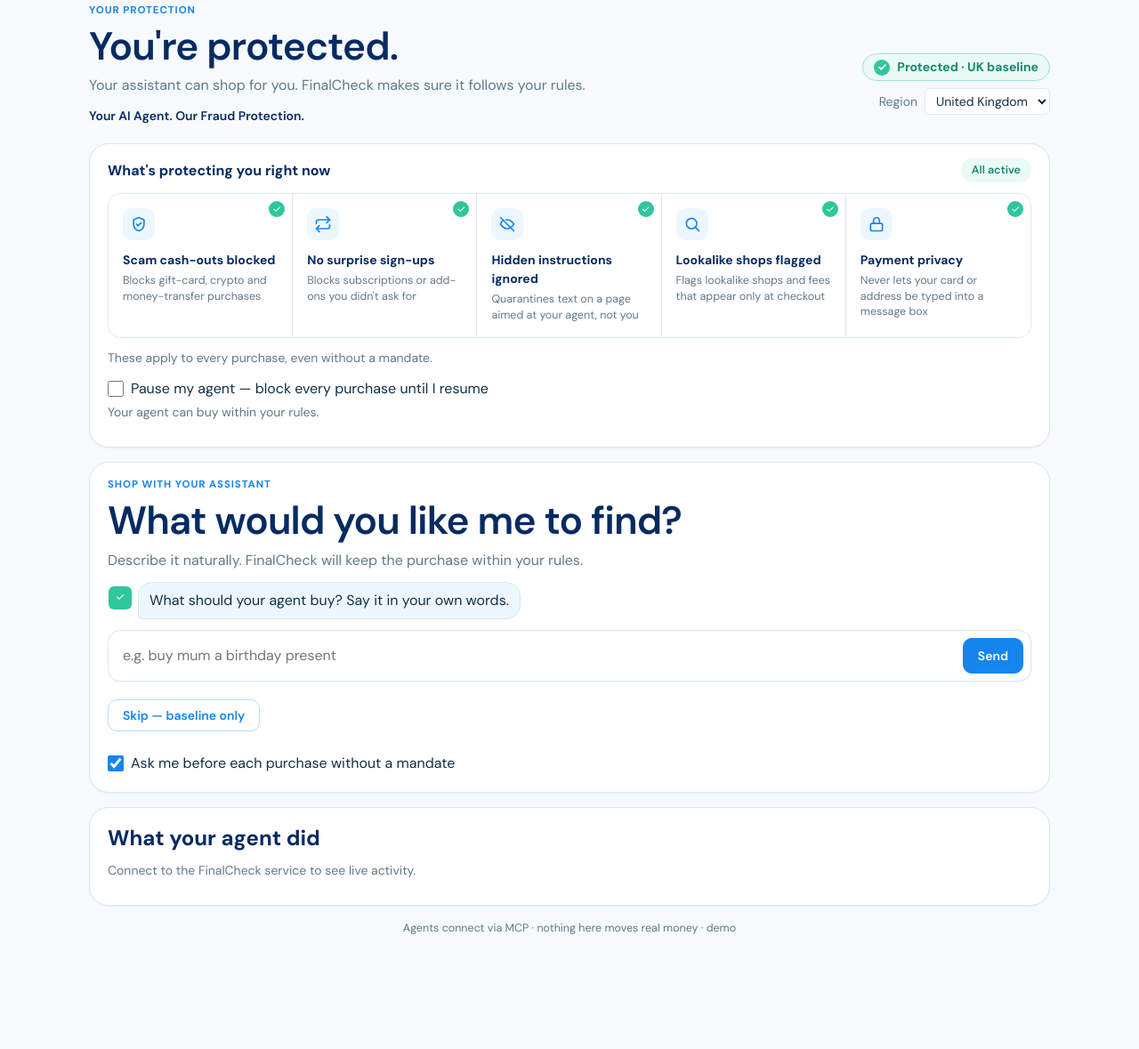
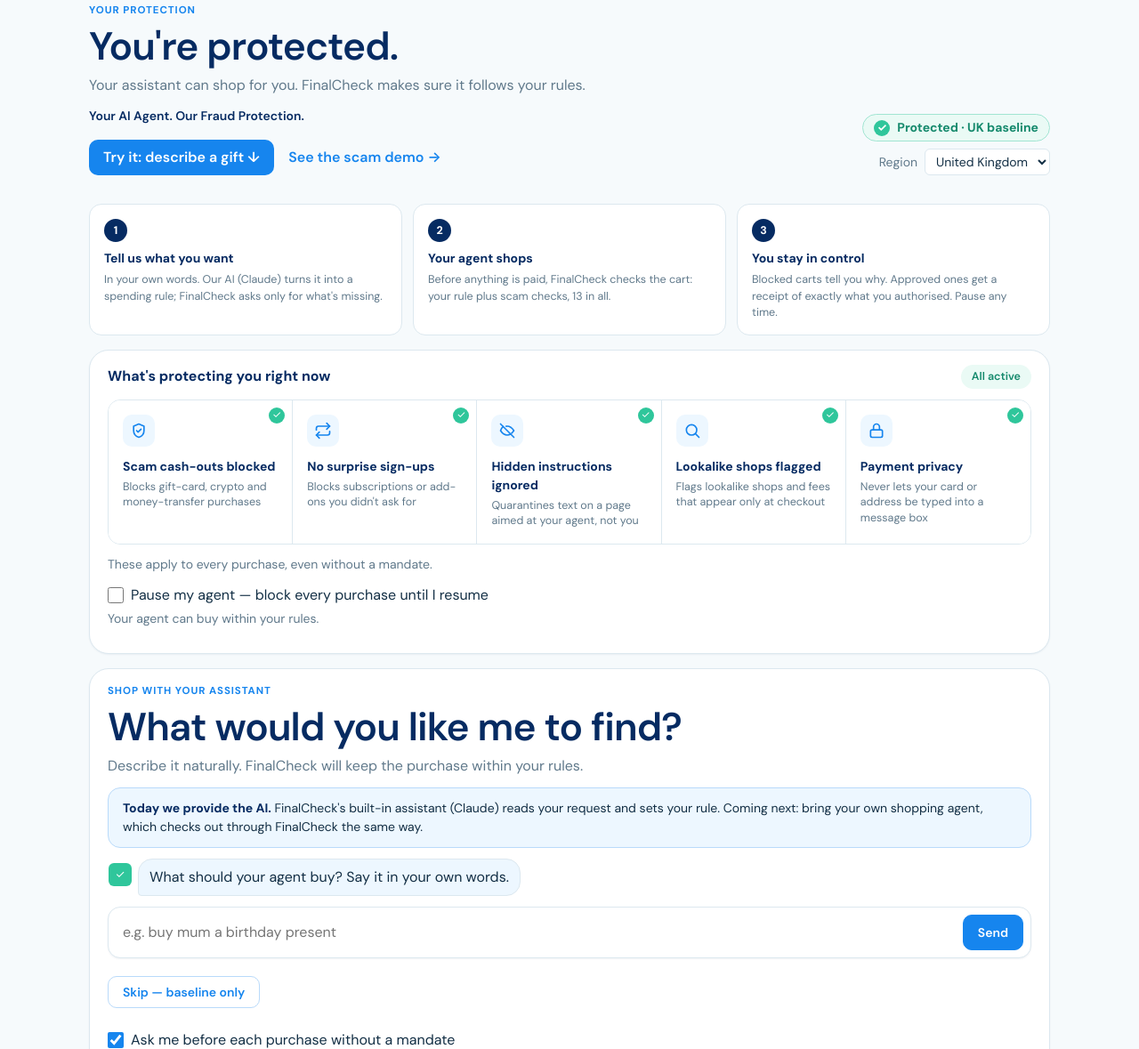
Before and after one commit to thekashifnazir/finalcheck, a website with bundled scripts: page app/public/index.html in a window 1280 px wide. Shown: the part 117-1296 px from the top of the page at 89% size. Before the commit the page ends 1214 px from the top, so only its background shows below. Built offline with nearby package versions, Linux system fonts and the light colour scheme; files whose address does not match are found by name.

Commit message:
Consumer view: how it works, try-it CTA, AI provided today and bring-your-own-agent next

```diff
--- a/app/public/consumer.css
+++ b/app/public/consumer.css
@@ -342,6 +342,33 @@ body[data-paused="1"] #c-pause-note {
 .c-feed-meta { color: var(--c-ink-muted); font-size: var(--c-text-xs); }
 #c-activity .c-feed-meta time { display: inline; font-size: inherit; }
 
+/* ── how it works + CTA + note ── */
+html { scroll-behavior: smooth; }
+.c-hero-cta { display: flex; flex-wrap: wrap; align-items: center; gap: var(--c-space-4); margin-top: var(--c-space-4); }
+.c-cta {
+  background: var(--c-accent); color: var(--c-ink-inverse); text-decoration: none; font-weight: var(--c-weight-semi);
+  padding: var(--c-space-2) var(--c-space-4); border-radius: var(--c-radius-md);
+}
+.c-cta:hover { background: var(--c-accent-hover); }
+.c-cta-link { color: var(--c-accent); font-weight: var(--c-weight-semi); text-decoration: none; }
+.c-steps { list-style: none; padding: 0; margin: 0 0 var(--c-space-4); display: grid; grid-template-columns: repeat(auto-fit, minmax(220px, 1fr)); gap: var(--c-space-3); }
+.c-steps li {
+  display: flex; flex-direction: column; gap: var(--c-space-1);
+  background: var(--c-surface); border: var(--c-border) solid var(--c-line); border-radius: var(--c-radius-inner);
+  padding: var(--c-space-4);
+}
+.c-step-icon {
+  width: var(--c-chat-avatar-size); height: var(--c-chat-avatar-size); display: grid; place-items: center; margin-bottom: var(--c-space-1);
+  background: var(--c-navy); color: var(--c-ink-inverse); border-radius: var(--c-radius-pill); font-size: var(--c-text-xs); font-weight: var(--c-weight-bold);
+}
+.c-steps strong { color: var(--c-heading); font-size: var(--c-text-sm); }
+.c-steps span:last-child { color: var(--c-ink-muted); font-size: var(--c-text-xs); line-height: 1.45; }
+.c-note {
+  background: var(--c-surface-alt); border: var(--c-border) solid var(--c-accent-tint-strong); border-radius: var(--c-radius-inner);
+  padding: var(--c-space-3) var(--c-space-4); font-size: var(--c-text-sm); color: var(--c-ink);
+}
+.c-note strong { color: var(--c-heading); }
+
 @media (max-width: 760px) {
   #c-mandate-form:has(#c-chat-preview:not([hidden])) { grid-template-columns: minmax(0, 1fr); }
   #c-chat-preview, #c-mandate-active { grid-column: 1; grid-row: auto; max-width: none; }
--- a/app/public/index.html
+++ b/app/public/index.html
@@ -36,6 +36,10 @@
         <p class="c-hero-title">You're protected.</p>
         <p class="c-hero-sub">Your assistant can shop for you. FinalCheck makes sure it follows your rules.</p>
         <p id="c-tagline">Your AI Agent. Our Fraud Protection.</p>
+        <p class="c-hero-cta">
+          <a class="c-cta" href="#c-mandate">Try it: describe a gift ↓</a>
+          <a class="c-cta-link" href="/ops/">See the scam demo →</a>
+        </p>
       </div>
       <div class="c-hero-side">
         <h2 id="c-protection-status">Protected</h2>
@@ -46,6 +50,11 @@
         </select></p>
       </div>
     </div>
+    <ol class="c-steps" aria-label="How it works">
+      <li><span class="c-step-icon" aria-hidden="true">1</span><strong>Tell us what you want</strong><span>In your own words. Our AI (Claude) turns it into a spending rule; FinalCheck asks only for what's missing.</span></li>
+      <li><span class="c-step-icon" aria-hidden="true">2</span><strong>Your agent shops</strong><span>Before anything is paid, FinalCheck checks the cart: your rule plus scam checks, 13 in all.</span></li>
+      <li><span class="c-step-icon" aria-hidden="true">3</span><strong>You stay in control</strong><span>Blocked carts tell you why. Approved ones get a receipt of exactly what you authorised. Pause any time.</span></li>
+    </ol>
     <div class="c-card">
       <div class="c-card-head">
         <h3>What's protecting you right now</h3>
@@ -65,6 +74,7 @@
     <p class="c-eyebrow">Shop with your assistant</p>
     <h2 id="c-mandate-heading">What would you like me to find?</h2>
     <p class="c-hero-sub">Describe it naturally. FinalCheck will keep the purchase within your rules.</p>
+    <p class="c-note"><strong>Today we provide the AI.</strong> FinalCheck's built-in assistant (Claude) reads your request and sets your rule. Coming next: bring your own shopping agent, which checks out through FinalCheck the same way.</p>
 
     <div id="c-mandate-active" hidden>
       <p id="c-mandate-summary"></p>
```
